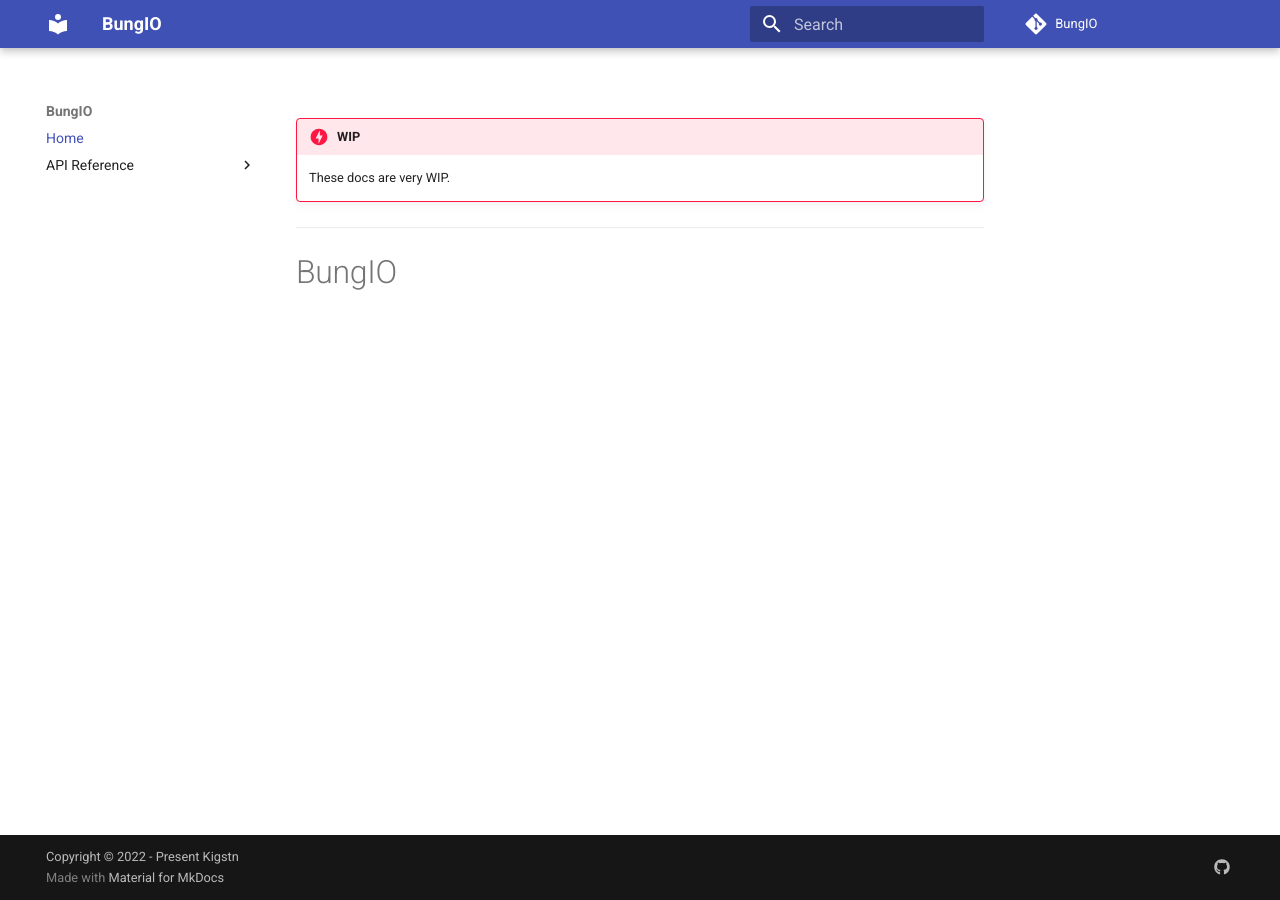
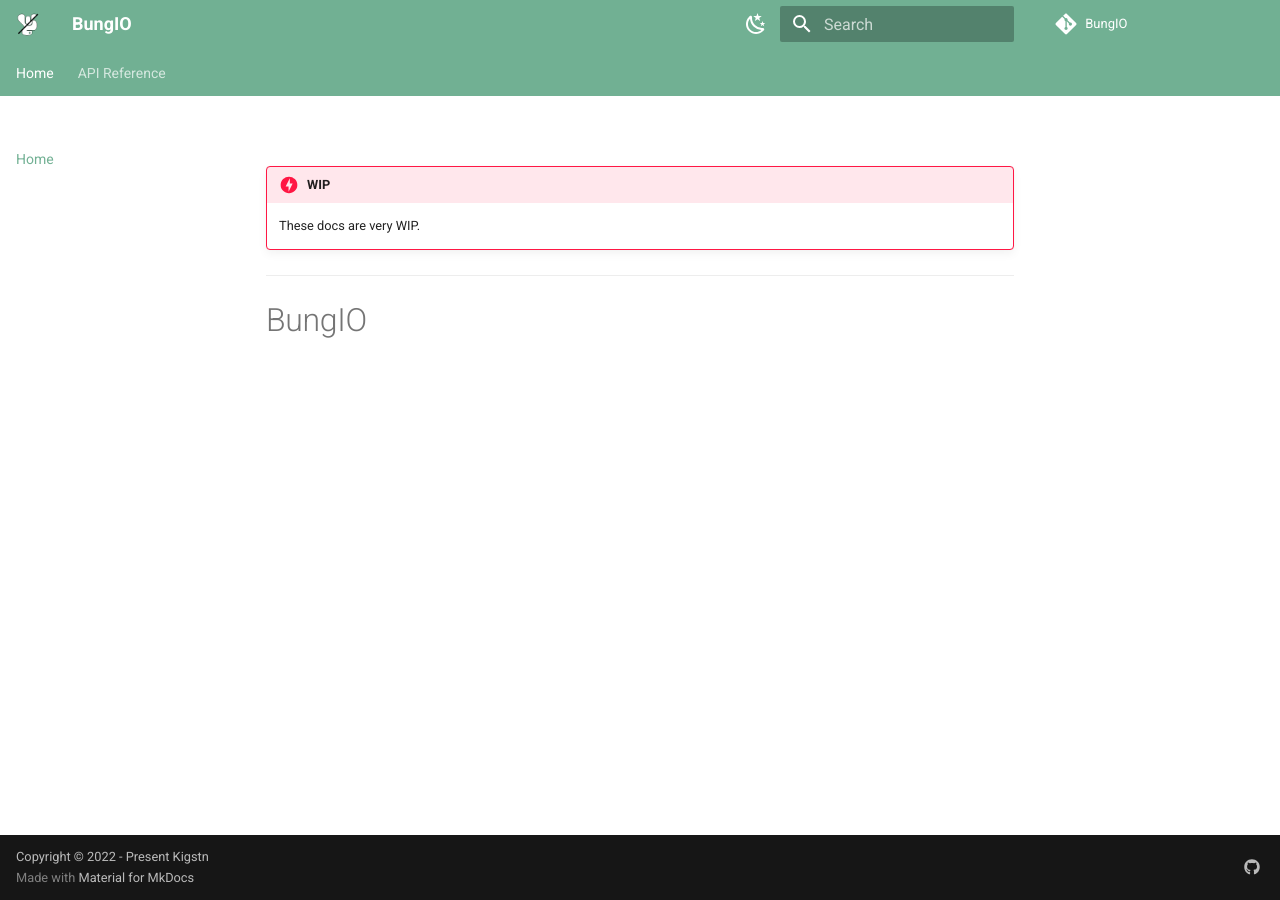
Before and after one commit to Kigstn/BungIO, an MkDocs documentation site: the page built from docs/src/index.md, in a window 1280 px wide. Built offline with MkDocs 1.6.1 and Material for MkDocs 9.7.7, drawn with Linux system fonts in a browser that asks for light colours; comment, search, counter and statistics services are not loaded.

Commit message:
improve docs layout, colour and what is shown

```diff
--- a/docs/src/css/extra.css
+++ b/docs/src/css/extra.css
@@ -1,8 +1,26 @@
+/* Makes the content wider */
+.md-grid {
+  max-width: 1500px;
+}
+
 /* Indentation. */
 div.doc-contents:not(.first) {
   padding-left: 25px;
-  border-left: .05rem solid var(--md-default-fg-color--lightest);
-  margin-bottom: 80px;
+  padding-right: 25px;
+  border-left: 4px solid rgba(230, 230, 230);
+  margin-bottom: 2.5em;
+}
+
+/* Changes table colours to match theme */
+.md-typeset table th{
+  background-color: var(--md-primary-fg-color);
+  padding-top: 0.5em;
+  padding-bottom: 0.5em;
+}
+
+/* Makes negative checkboxes red */
+.md-typeset input[type="checkbox"]:not(:checked) + .task-list-indicator::before {
+  background-color: #E25141;
 }
 
 /* Mark external links as such (also in nav) */
@@ -19,3 +37,20 @@
 a.autorefs-external:hover::after {
   background-color: var(--md-accent-fg-color);
 }
+
+:root > * {
+  --custom-base-colour:         #71B093;
+  --custom-accent-colour:       #93E2BD;
+
+  /* Base Colours */
+  --md-primary-fg-color:        var(--custom-base-colour);
+  --md-accent-fg-color:         var(--custom-accent-colour);
+
+  /* Code Block Colours */
+  --md-code-hl-constant-color:  var(--custom-base-colour);
+  --md-code-hl-string-color:    var(--custom-accent-colour);
+  --md-code-hl-comment-color:   #637777;
+  --md-code-hl-keyword-color: #C792EA;
+  --md-code-hl-function-color: #82AAFF;
+  --md-code-hl-number-color: #F68B63;
+}
--- a/mkdocs.yml
+++ b/mkdocs.yml
@@ -6,9 +6,32 @@
 docs_dir: docs/src
 edit_uri: edit/master/docs/src
 
+
 theme:
   name: material
+  logo: images/favicon.png
+  favicon: images/favicon.png
   locale: en
+  features:
+    - navigation.instant
+    - navigation.indexes
+    - navigation.tracking
+    - navigation.top
+    - navigation.tabs
+    - search.suggest
+    - search.share
+  palette:
+    - media: "(prefers-color-scheme: light)"
+      scheme: default
+      toggle:
+        icon: material/weather-night
+        name: Switch to dark mode
+    - media: "(prefers-color-scheme: dark)"
+      scheme: slate
+      toggle:
+        icon: material/weather-sunny
+        name: Switch to light mode
+
 
 extra_css:
   - css/extra.css
@@ -24,6 +47,9 @@
             - https://docs.python.org/3/objects.inv
           selection:
             docstring_style: google
+          # see https://mkdocstrings.github.io/python/usage/ for options
+          options:
+            show_root_toc_entry: false
 
 markdown_extensions:
   - tables
```
